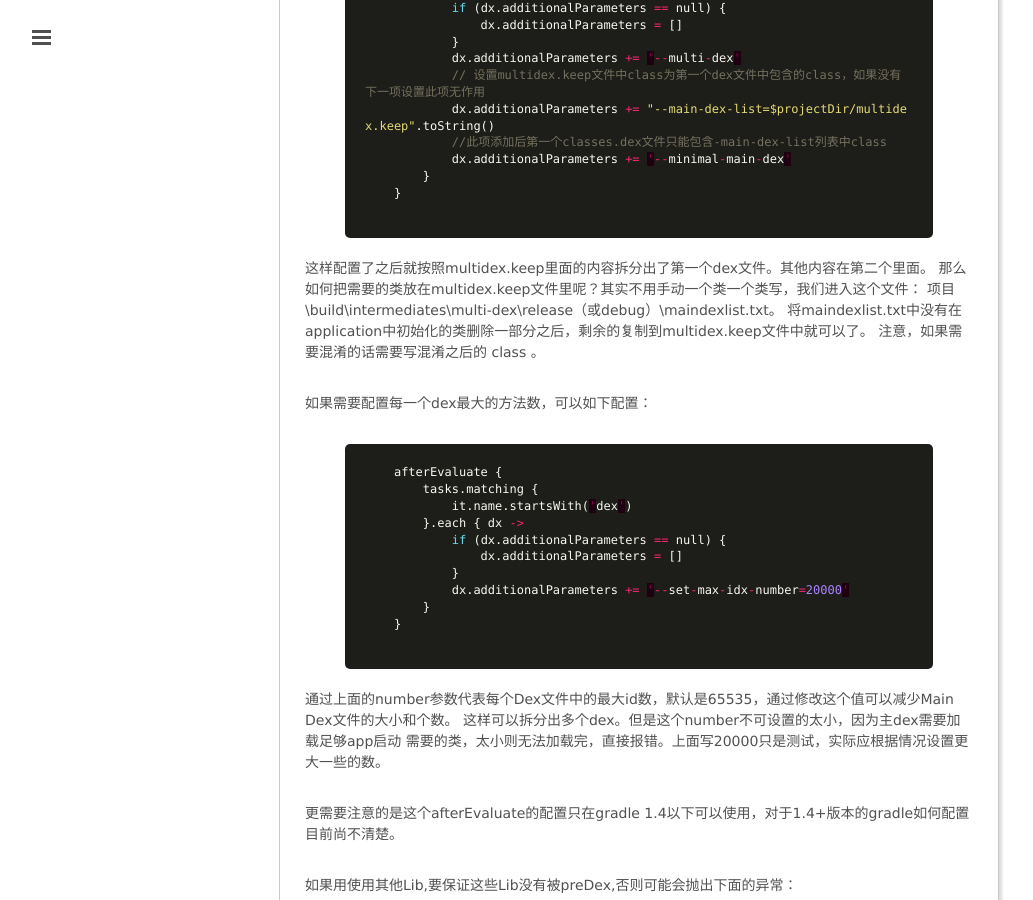
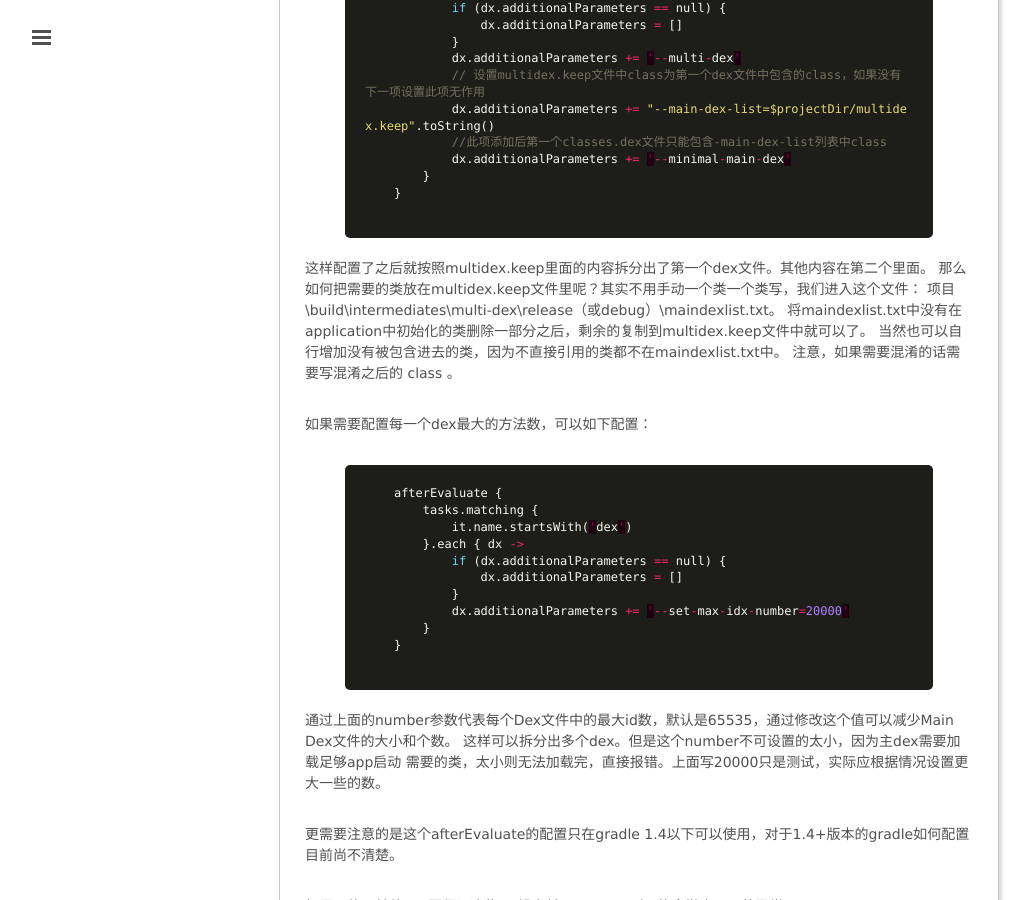
Before and after one commit to mxn21/mxn21.github.io, a Jekyll site: the page built from _posts/2016-2-25-android分包原理.md, in a window 1280 px wide and 900 px high, scrolled down 3615 px. Shown: the whole window, without its empty margins (1-1034 px from the left). Built offline with Jekyll 4.4.1, drawn with Linux system fonts in a browser that asks for light colours; comment, search, counter and statistics services are not loaded.

Commit message:
23423432

```diff
--- a/_posts/2016-2-25-android分包原理.md
+++ b/_posts/2016-2-25-android分包原理.md
@@ -176,6 +176,7 @@
 那么如何把需要的类放在multidex.keep文件里呢？其实不用手动一个类一个类写，我们进入这个文件：
 项目\build\intermediates\multi-dex\release（或debug）\maindexlist.txt。
 将maindexlist.txt中没有在application中初始化的类删除一部分之后，剩余的复制到multidex.keep文件中就可以了。
+当然也可以自行增加没有被包含进去的类，因为不直接引用的类都不在maindexlist.txt中。
 注意，如果需要混淆的话需要写混淆之后的 class 。
 
 如果需要配置每一个dex最大的方法数，可以如下配置：
```
